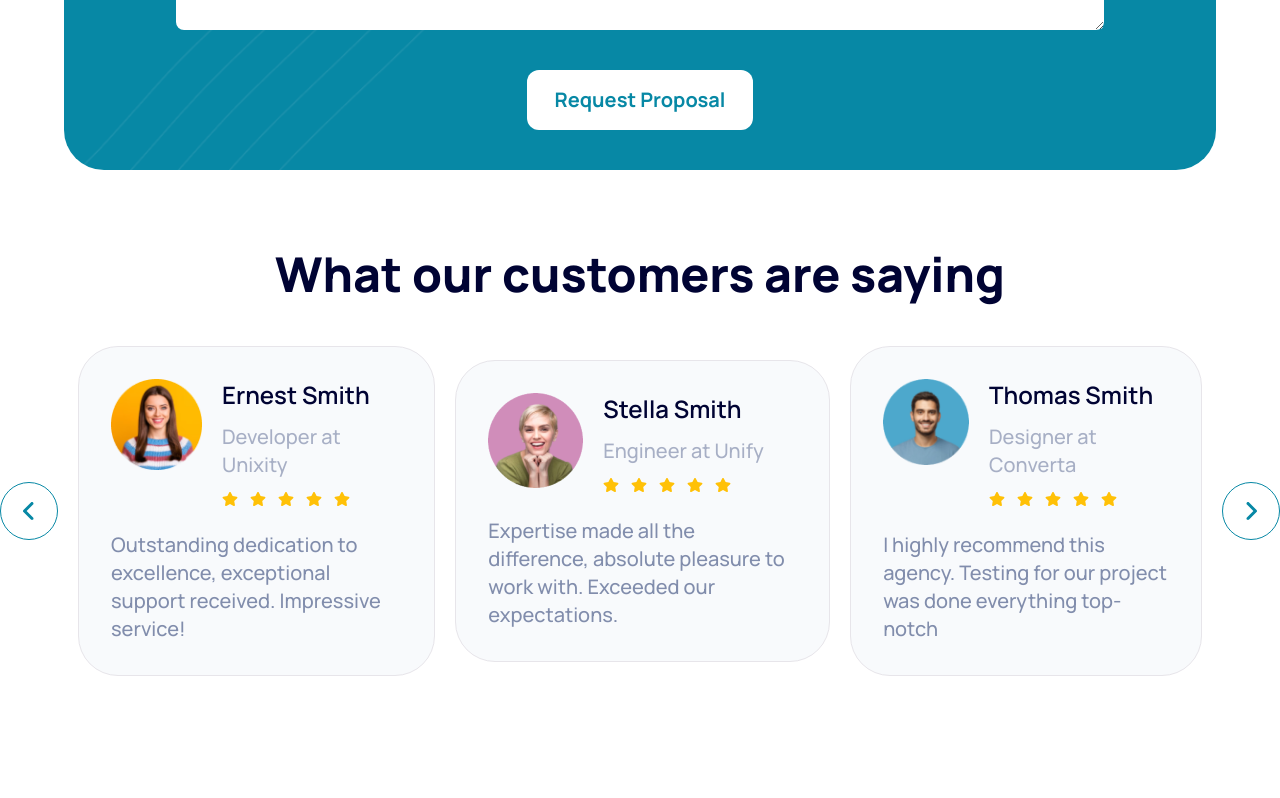
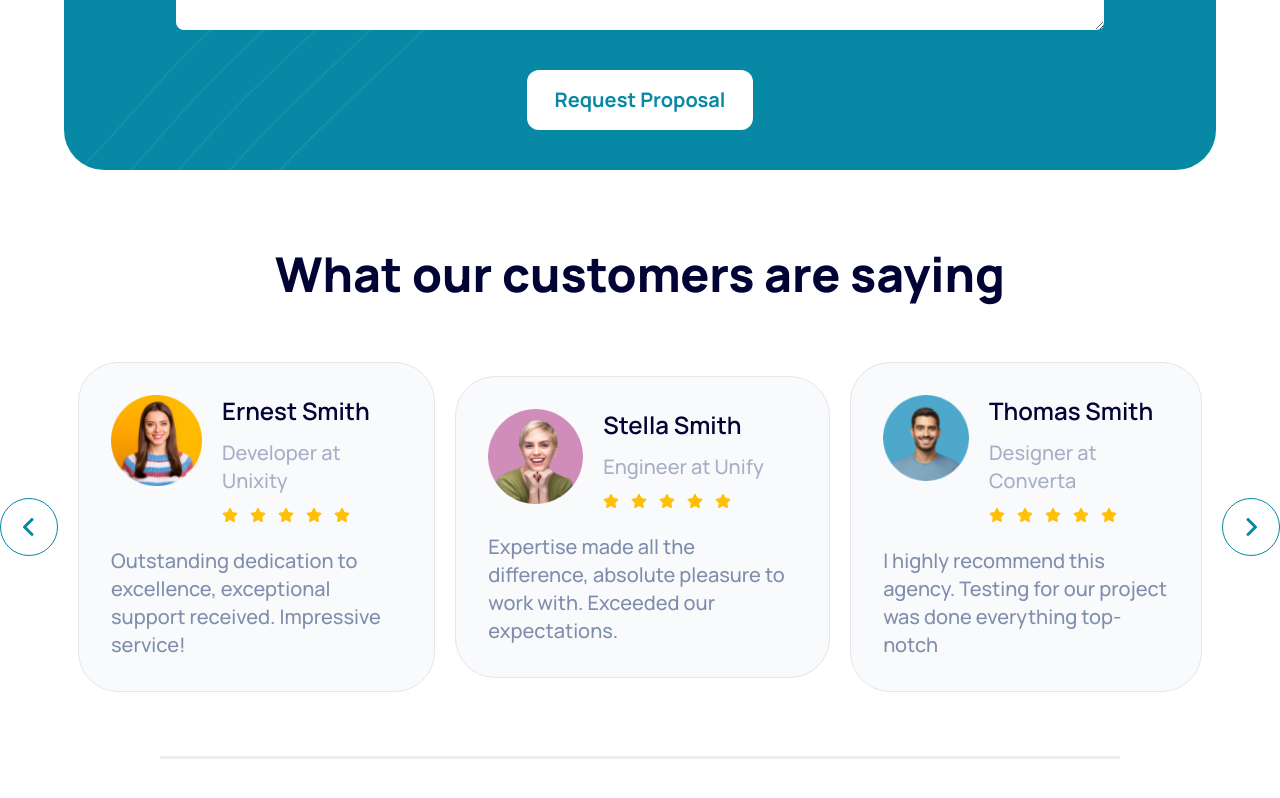
Before and after one commit to RanjeetCodingBrackets/Coding-Brackets, a Next.js app: page / in a window 1280 px wide. Shown: the part 5750-6548 px from the top of the page. Built offline with nearby package versions, Linux system fonts and the light colour scheme.

Commit message:
Ratings section done.

```diff
--- a/components/HomePage/CustomerReviews.tsx
+++ b/components/HomePage/CustomerReviews.tsx
@@ -48,14 +48,17 @@ const CustomerReviewsSection = () => {
         </h2>
       </div>
 
-      <div className="flex justify-between align-middle items-center w-full py-12">
+      <div className="flex justify-between align-middle items-center w-full py-16">
         <div className="border border-[#0788A5] rounded-full p-4 flex align-middle justify-center items-center cursor-pointer group hover:bg-[#0788A5] hover:text-white transition-all ease-in-out">
           <FaAngleLeft className="w-6 h-6 text-[#0788A5] group-hover:text-white" />
         </div>
 
         <div className="flex flex-grow space-x-5 justify-evenly align-middle items-center mx-5">
           {reviews.map((review) => (
-            <div className="flex flex-col space-y-6 align-middle justify-center bg-[#F8FAFC] py-8 px-8 border border-[#E7E5EA] rounded-[40px] hover:-translate-y-1 hover:shadow-lg transition-all ease-in-out">
+            <div
+              key={review.id}
+              className="flex flex-col space-y-6 align-middle justify-center bg-[#F8FAFC] py-8 px-8 border border-[#E7E5EA] rounded-[40px] hover:-translate-y-1 hover:shadow-lg transition-all ease-in-out"
+            >
               <div className="flex space-x-5 align-middle justify-start">
                 <div className="">
                   <Image
@@ -97,6 +100,8 @@ const CustomerReviewsSection = () => {
           <FaAngleRight className="w-6 h-6 text-[#0788A5] group-hover:text-white" />
         </div>
       </div>
+
+      <div className="h-[3px] w-[75%] bg-[#F0EFEF] mx-auto"></div>
     </section>
   );
 };
```
